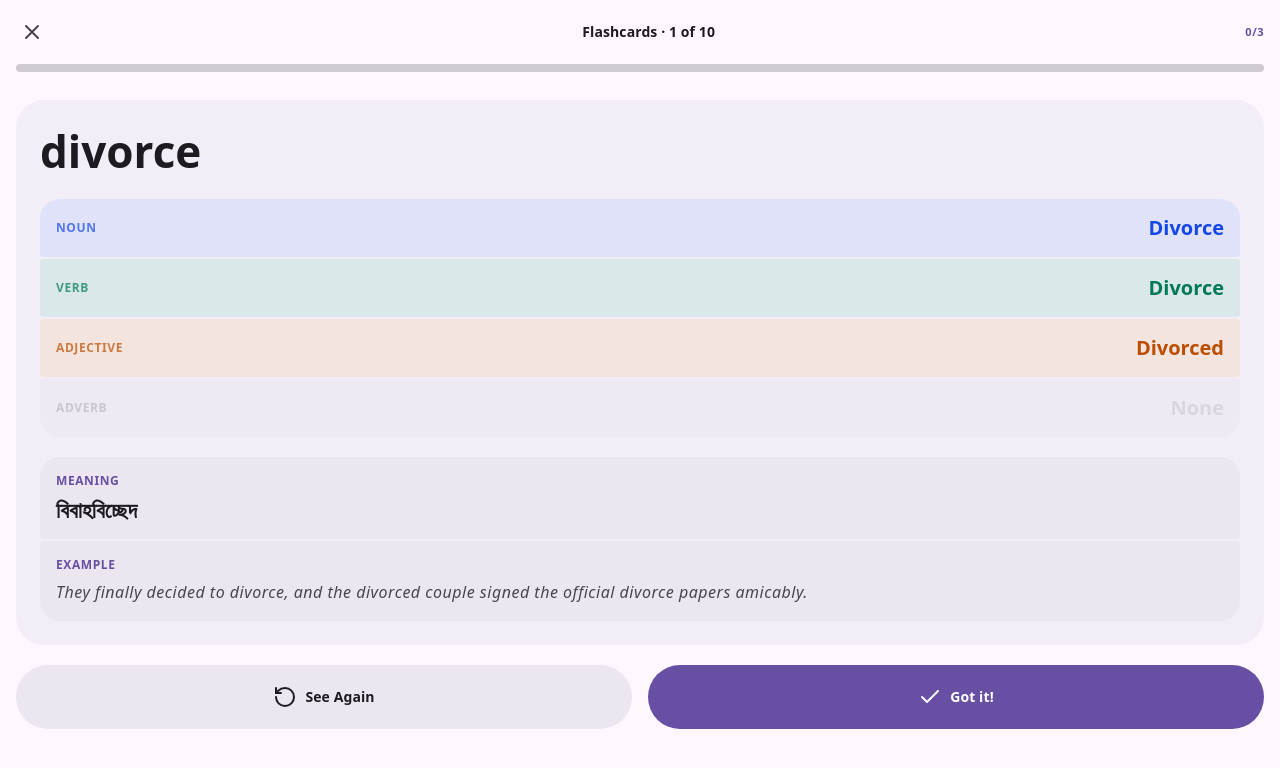
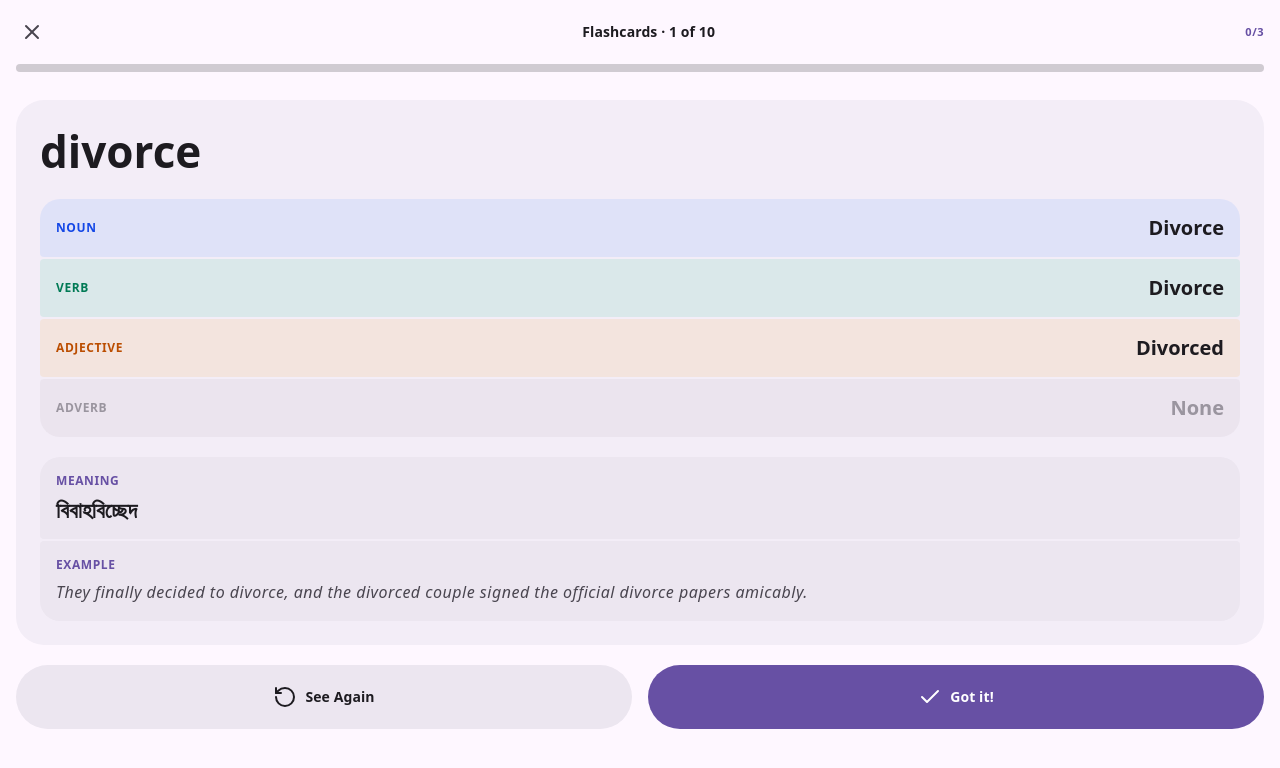
Before and after one commit to shafiullahcrazyman/Vocabify, a React (Vite) app: page /#/learn in a window 1280 px wide. Both pictures are taken after a click on the button 67 px from the left and 198 px from the top of the page. Shown: the top 768 px of the page. Built offline with nearby package versions, Linux system fonts and the light colour scheme.

Commit message:
Add files via upload

```diff
--- a/src/components/learn/FlashcardPhase.tsx
+++ b/src/components/learn/FlashcardPhase.tsx
@@ -118,16 +118,16 @@ export const FlashcardPhase: React.FC<Props> = ({
                 key={pos}
                 className={`flex items-center justify-between px-4 py-3.5 ${
                   isNone
-                    ? 'bg-surface-container-highest/40 text-on-surface-variant/30'
+                    ? 'bg-surface-container-highest/60'
                     : POS_STYLES[pos]
                 } ${rowRounding(i, posRows.length)} ${
                   i < posRows.length - 1 ? 'mb-[2px]' : ''
                 }`}
               >
-                <span className="m3-label-medium uppercase tracking-wider opacity-70">
+                <span className={`m3-label-medium uppercase tracking-wider ${isNone ? 'text-on-surface-variant/50' : ''}`}>
                   {label}
                 </span>
-                <span className={`text-[20px] font-bold capitalize ${isNone ? 'opacity-40' : ''}`}>
+                <span className={`text-[20px] font-bold capitalize ${isNone ? 'text-on-surface-variant/50' : 'text-on-surface'}`}>
                   {isNone ? 'None' : form}
                 </span>
               </div>
```
